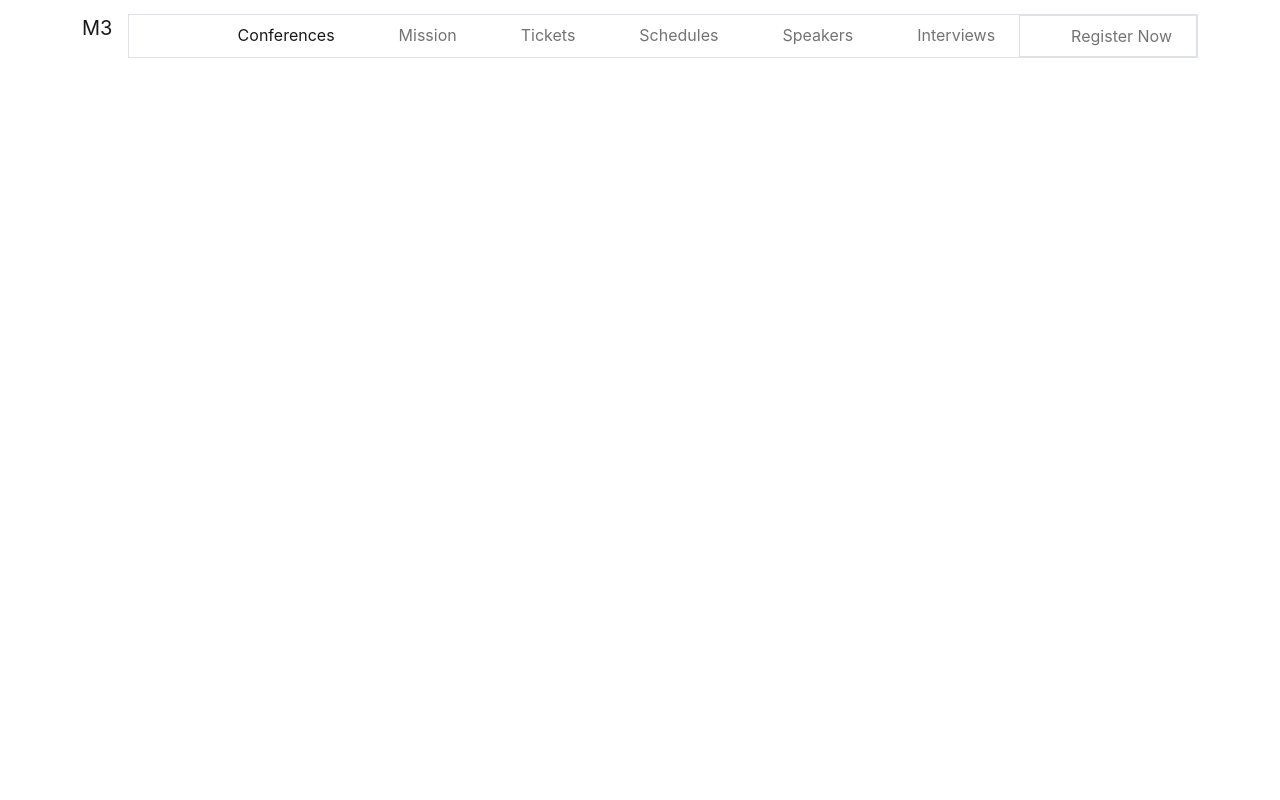
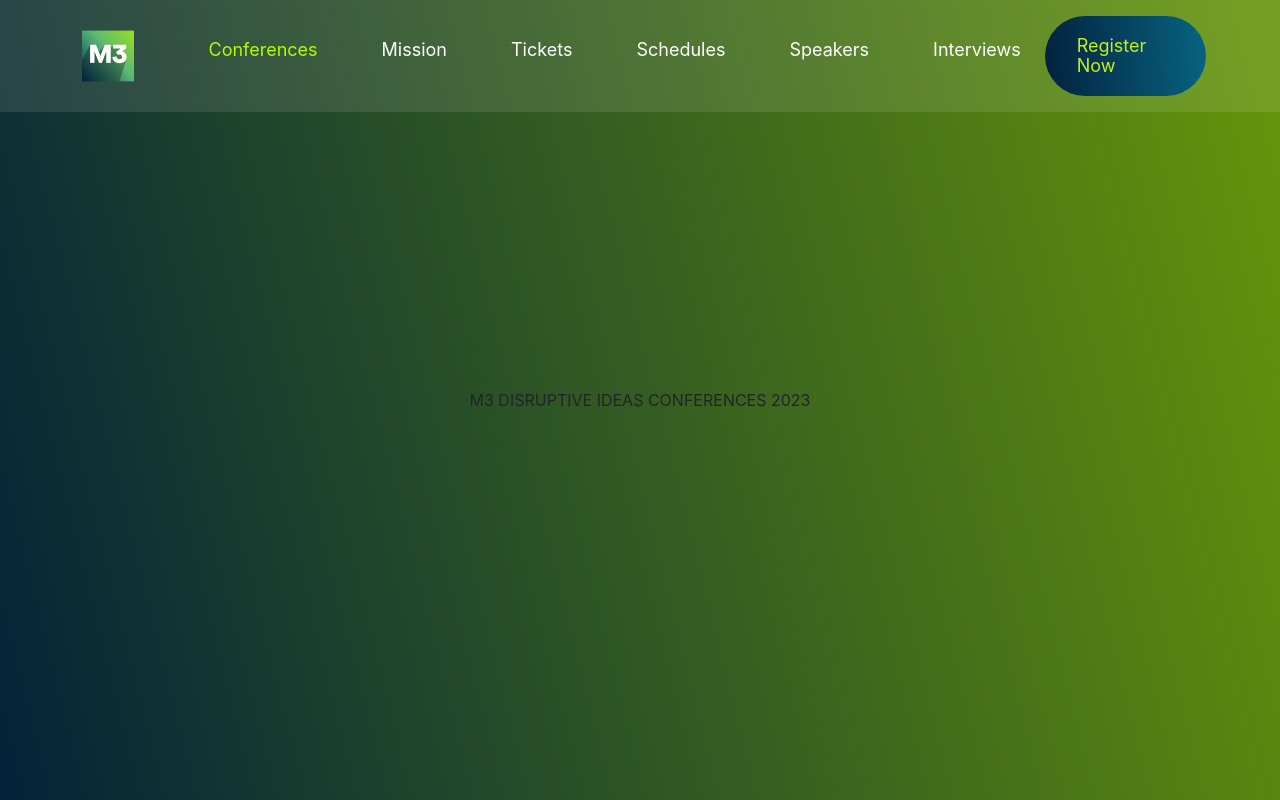
Before and after one commit to hummingbed/m3, a React (Create React App) app: page / in a window 1280 px wide. Built offline with nearby package versions, Linux system fonts and the light colour scheme.

Commit message:
worked on navbar component

```diff
--- a/src/App.css
+++ b/src/App.css
@@ -1,3 +1,3 @@
-p,a{
-    /* font-size: 160%!important; */
-}
+/* p,a{
+    font-size: 160%!important;
+} */
--- /dev/null
+++ b/src/Component/HeadFooter/HeadFooter.css
@@ -0,0 +1,31 @@
+.navbar-expand-lg {
+    background: rgba(255, 255, 255, 0.1);
+}
+
+.offcanvas-body a {
+    font-style: normal;
+    font-weight: 400;
+    font-size: 18px;
+    line-height: 20px;
+    color: #FFFFFF;
+}
+
+.offcanvas-body .conferences {
+    color: #AEFF00;
+}
+
+.offcanvas-body .register {
+    background: linear-gradient(266.12deg, #0A89A6 -56.64%, #032340 98.59%);
+    padding: 12px 24px;
+    border-radius: 50px;
+}
+
+.offcanvas-body .register-text {
+    color: #C2F213;
+}
+
+@media only screen and (max-width: 991px){
+    .offcanvas{
+        background: linear-gradient(255.9deg, #72A603 -13.51%, #011F3B 102.72%);
+    }
+}
--- a/src/Component/HeadFooter/HeaderComponent.js
+++ b/src/Component/HeadFooter/HeaderComponent.js
@@ -1,21 +1,26 @@
+import './HeadFooter.css';
+import logo from '../../Asset/Logo/Logo.png';
+
+
+
 function HeaderComponent() {
     return (
         <div>
-            <nav className="navbar navbar-expand-lg fixed-top">
+            <nav className="navbar navbar-expand-lg py-3 fixed-top">
                 <div className="container">
-                    <p className="navbar-brand">M3</p>
+                    <a href='#home'><img src={logo} alt="logo"/></a>
                     <button className="navbar-toggler" type="button" data-bs-toggle="offcanvas" data-bs-target="#offcanvasNavbar" aria-controls="offcanvasNavbar">
                         <span className="navbar-toggler-icon"></span>
                     </button>
                     <div className="offcanvas offcanvas-end " tabindex="-1" id="offcanvasNavbar" aria-labelledby="offcanvasNavbarLabel">
                         <div className="offcanvas-header">
-                        <p className="navbar-brand">M3</p>
+                        <a href='#home' className='ms-md-4'><img src={logo} alt="logo"/></a>
                             <button type="button" className="btn-close" data-bs-dismiss="offcanvas" aria-label="Close"></button>
                         </div>
-                        <div className="offcanvas-body border ">
-                            <ul className="col-10 navbar-nav justify-content-end d-flex gap-5 flex-grow-1 pe-3">
+                        <div className="offcanvas-body">
+                            <ul className="col-lg-10 navbar-nav mt-3 ms-sm-4 justify-content-end d-flex gap-lg-5 gap-md-3  flex-grow-1 pe-3">
                                 <li className="nav-item">
-                                    <a className="nav-link active" aria-current="page" href="#conferences">Conferences</a>
+                                    <a className="nav-link conferences" aria-current="page" href="#conferences">Conferences</a>
                                 </li>
                                 <li className="nav-item">
                                     <a className="nav-link" href="#mission">Mission</a>
@@ -30,13 +35,13 @@ function HeaderComponent() {
                                     <a className="nav-link" href="#schedules">Speakers</a>
                                 </li>
                                 <li className="nav-item">
-                                    <a className="nav-link" href="#schedules">Interviews</a>
+                                    <a className="nav-link " href="#schedules">Interviews</a>
                                 </li>
 
                             </ul>
-                            <ul className="navbar-nav justify-content-end border col-2 flex-grow-1 pe-3">
-                            <li className="nav-item">
-                                    <a className="nav-link" href="#register">Register Now</a>
+                            <ul className="navbar-nav justify-content-end col-lg-2 flex-grow-1 pe-3">
+                            <li className="nav-item register">
+                                    <a className="nav-link register-text" href="#register">Register Now</a>
                                 </li>
                             </ul>
                         </div>
--- /dev/null
+++ b/src/Component/Home/ComponentInHome/ComponentInHome.css
@@ -0,0 +1,4 @@
+.hero-component{
+    background: linear-gradient(255.9deg, #72A603 -13.51%, #011F3B 102.72%);
+    height: 100vh;
+}
--- a/src/Component/Home/ComponentInHome/HeroComponent.js
+++ b/src/Component/Home/ComponentInHome/HeroComponent.js
@@ -0,0 +1,15 @@
+import './ComponentInHome.css';
+
+function HeroComponent() {
+    return (
+        <div className="hero-component position-relative" id="#HeroComponent">
+            <div class="">
+                <div class="position-absolute top-50 start-50 translate-middle">
+                M3 DISRUPTIVE IDEAS CONFERENCES 2023
+                </div>
+            </div>
+        </div>
+    );
+}
+
+export default HeroComponent;
--- a/src/Component/Home/HomeComponent.js
+++ b/src/Component/Home/HomeComponent.js
@@ -1,8 +1,10 @@
 import HeaderComponent from '../HeadFooter/HeaderComponent'
+import HeroComponent from '../../Component/Home/ComponentInHome/HeroComponent'
 function HomeComponent() {
     return (
         <div>
             <HeaderComponent />
+            <HeroComponent/>
         </div>
     );
 }
```
Also changed, not shown: src/Asset/Logo/Logo.png (added).
